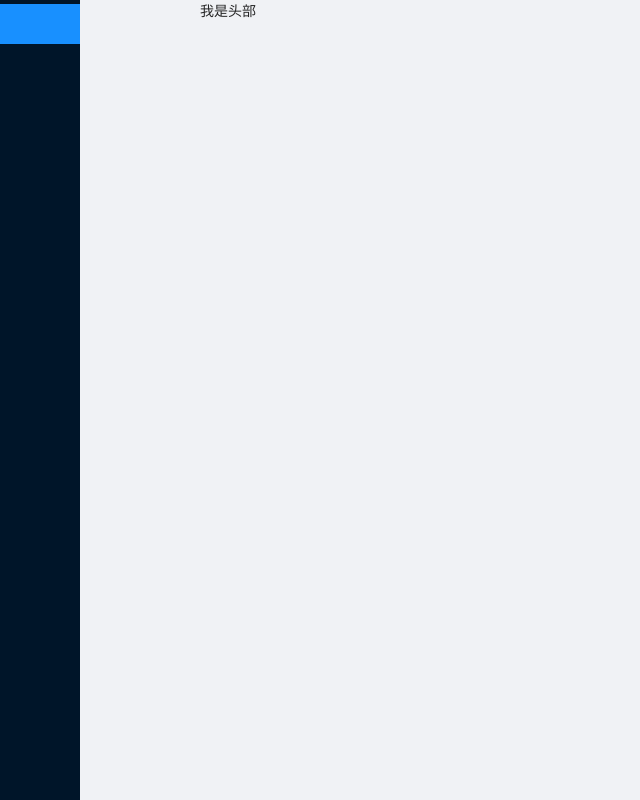
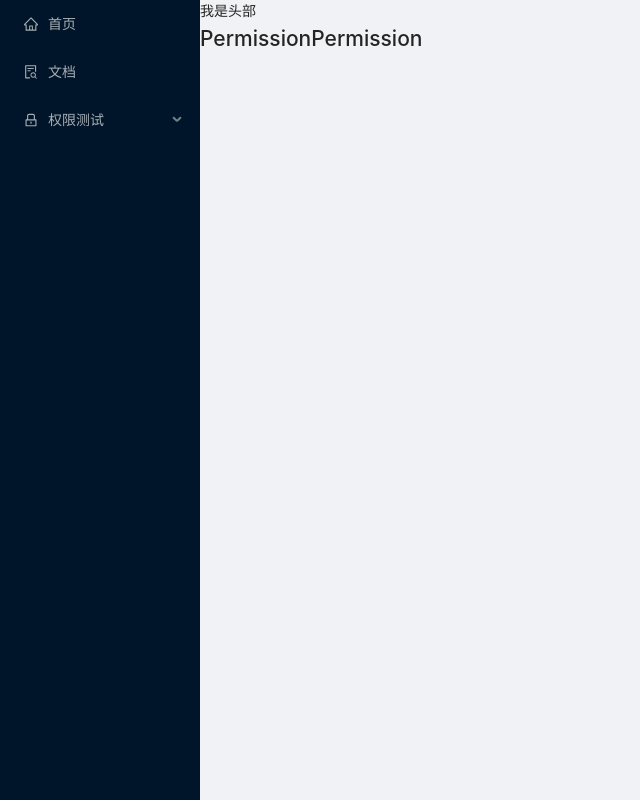
Before and after one commit to objcxiaobai/react-admin-template, a React (Create React App) app: page /#/permission in a window 1280 px wide. Shown: the whole page, without its empty margins (0-640 px from the left). Built offline with nearby package versions, Linux system fonts and the light colour scheme.

Commit message:
update:0.0.1

```diff
--- a/package.json
+++ b/package.json
@@ -3,6 +3,7 @@
   "version": "0.1.0",
   "private": true,
   "dependencies": {
+    "@ant-design/icons": "^4.2.1",
     "@testing-library/jest-dom": "^4.2.4",
     "@testing-library/react": "^9.5.0",
     "@testing-library/user-event": "^7.2.1",
--- a/src/config/menuConfig.js
+++ b/src/config/menuConfig.js
@@ -2,17 +2,18 @@ const menuList = [
   {
     title: '首页',
     path: '/dashboard',
-    icon: 'home',
+    icon: 'HomeOutlined',
     roles: ['admin', 'editor', 'guest'],
   },
   {
     title: '文档',
+    icon: 'FileSearchOutlined',
     path: '/documents',
   },
   {
     title: '权限测试',
     path: '/permission',
-    icon: 'lock',
+    icon: 'LockOutlined',
     children: [
       {
         title: '测试一',
--- a/src/pages/layout/Content/index.js
+++ b/src/pages/layout/Content/index.js
@@ -2,12 +2,18 @@ import React, { Component } from 'react';
 import { Switch, Route } from 'react-router-dom';
 import Dashboard from '../../dashboard';
 import Documents from '../../documents';
+import Permission from '../../permission';
 class Content extends Component {
   render() {
     return (
       <Switch>
         <Route component={Dashboard} path="/dashboard" key="/dashboard"></Route>
         <Route component={Documents} path="/documents" key="/documents"></Route>
+        <Route
+          component={Permission}
+          path="/permission"
+          key="/permission"
+        ></Route>
       </Switch>
     );
   }
--- a/src/pages/layout/Sider/Menu/index.js
+++ b/src/pages/layout/Sider/Menu/index.js
@@ -1,7 +1,20 @@
 import React, { Component } from 'react';
 import { Menu } from 'antd';
 import { Link } from 'react-router-dom';
-// import menuList from '../../../../config/menuConfig';
+import menuList from '../../../../config/menuConfig';
+import {
+  HomeOutlined,
+  FileSearchOutlined,
+  LockOutlined,
+} from '@ant-design/icons';
+
+const Icons = {
+  HomeOutlined: <HomeOutlined />,
+  FileSearchOutlined: <FileSearchOutlined />,
+  LockOutlined: <LockOutlined />,
+};
+
+const SubMenu = Menu.SubMenu;
 
 class Meun extends Component {
   state = {
@@ -17,26 +30,33 @@ class Meun extends Component {
     return (
       <div style={{ width: 200 }}>
         <Menu defaultSelectedKeys={['dashboard']} mode="inline" theme="dark">
-          <Menu.Item key="dashboard">
-            <Link to="/dashboard">
-              <span>首页</span>
-            </Link>
-          </Menu.Item>
-          <Menu.Item key="documents">
-            <Link to="/documents">
-              <span>文档</span>
-            </Link>
-          </Menu.Item>
+          {menuList.map((item) => {
+            const myIcon = Icons[item.icon];
+            const isChildren = item.children ? true : false;
+            if (isChildren) {
+              return (
+                <SubMenu key={item.path} icon={myIcon} title={item.title}>
+                  <Menu.Item key={item.path}>
+                    <Link to={item.path}>
+                      <span>{item.title}</span>
+                    </Link>
+                  </Menu.Item>
+                </SubMenu>
+              );
+            } else {
+              return (
+                <Menu.Item key={item.path}>
+                  <Link to={item.path}>
+                    {myIcon}
+                    <span>{item.title}</span>
+                  </Link>
+                </Menu.Item>
+              );
+            }
+          })}
         </Menu>
       </div>
     );
-    // return menuList.map((item) => {
-    //   return (
-    //     <Link to={item.path}>
-    //       <span>{item.title}</span>
-    //     </Link>
-    //   );
-    // });
   }
 }
 
--- a/src/pages/layout/Sider/index.js
+++ b/src/pages/layout/Sider/index.js
@@ -11,8 +11,8 @@ function Sider() {
    */
   return (
     <Side
-      collapsible={true}
-      collapsed={true}
+      collapsible={false}
+      collapsed={false}
       trigger={null}
       style={{
         zIndex: '10',
--- /dev/null
+++ b/src/pages/permission/index.js
@@ -0,0 +1,6 @@
+import React from 'react';
+function Permission() {
+  return <h2>PermissionPermission</h2>;
+}
+
+export default Permission;
```
Also changed, not shown: 2 other files (tests, documents, lock files or other folders).
